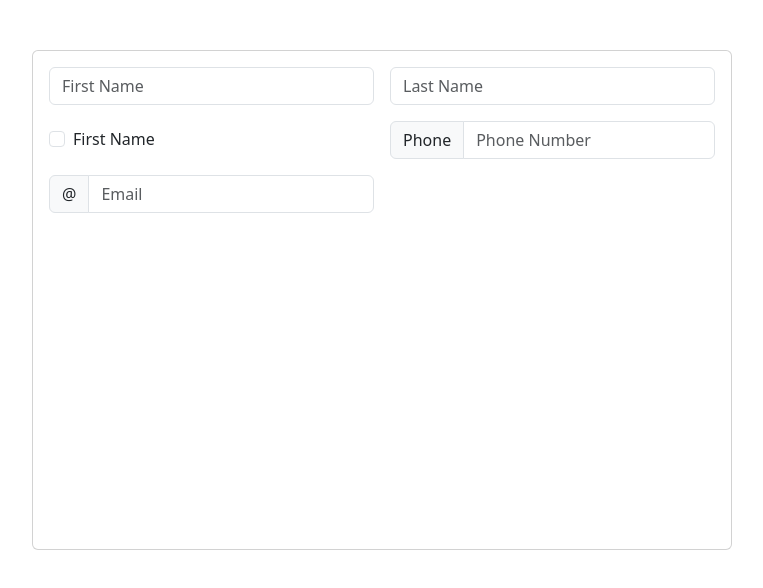
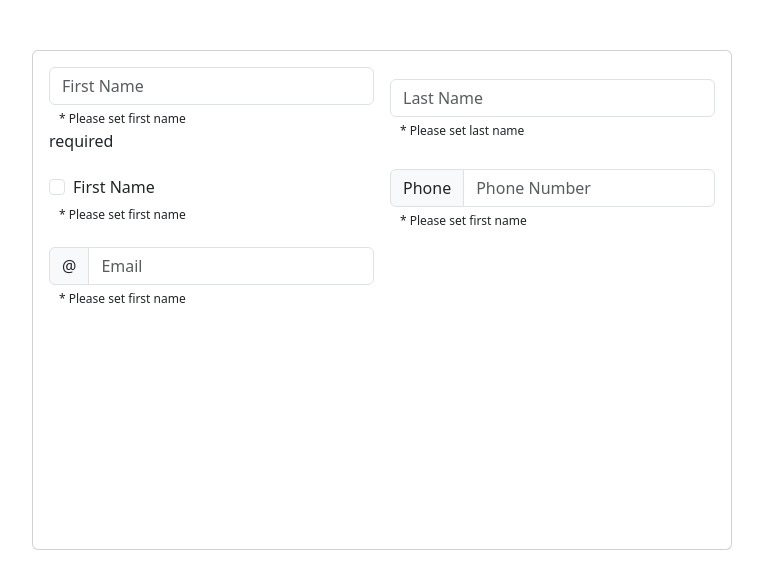
Before and after one commit to TechCodingDeveloper/form-generator, an Angular app: page / in a window 1280 px wide. Shown: the top 588 px of the page, without its empty margins (258-1021 px from the left). Built offline with nearby package versions, Linux system fonts and the light colour scheme.

Commit message:
Add Validation Error

```diff
--- a/src/app/app.component.ts
+++ b/src/app/app.component.ts
@@ -33,7 +33,7 @@ export class AppComponent {
     this.Inputs = new Array<InputModel<CustomerForm>>();
 
     this.Inputs.push(
-      {Name:x=>x.FirstName,Title:"First Name",Description:"Please set first name",Format: FormatType.Text,Validations: [Validators.required,Validators.min(12)]  } as InputModel<CustomerForm>,
+      {Name:x=>x.FirstName,Title:"First Name",Description:"Please set first name",Format: FormatType.Text,Validations: [Validators.required]  } as InputModel<CustomerForm>,
       {Name:x=>x.LastName,Title:"Last Name",Description:"Please set last name",Format: FormatType.Text } as InputModel<CustomerForm>,
       {Name:x=>x.IsSingle,Title:"First Name",Description:"Please set first name",Format: FormatType.CheckBox } as InputModel<CustomerForm>,
       {Name:x=>x.PhoneNumber,Title:"Phone Number",Description:"Please set first name",Format: FormatType.PhoneNumber } as InputModel<CustomerForm>,
--- a/src/app/component/form-generation/form-generation.component.html
+++ b/src/app/component/form-generation/form-generation.component.html
@@ -4,29 +4,48 @@
 
       <div class="form-group field" *ngIf="item.Format == 0">
         <input type="text" [formControl]="item.FormControl" class="form-control" placeholder="{{item.Title}}" name="Name" id='name'/>
+        <span class="description" *ngIf="item.Description">* {{item.Description}}</span>
+        <div [innerHTML]="ShowErrors(item.FormControl)">
         </div>
 
-      <div class="form-check" *ngIf="item.Format == 5">
+      </div>
+
+      <div *ngIf="item.Format == 5">
+        <div class="form-check" >
           <input class="form-check-input" type="checkbox" [formControl]="item.FormControl" value="" id="flexCheckIndeterminateDisabled" >
           <label class="form-check-label" for="flexCheckIndeterminateDisabled">
             {{item.Title}}
           </label>
         </div>
-      <div class="form-check" *ngIf="item.Format == 6">
+        <span class="description" *ngIf="item.Description">* {{item.Description}}</span>
+      </div>
+
+
+      <div *ngIf="item.Format == 6">
+        <div class="form-check" >
           <input class="form-check-input" type="checkbox" value=""  [formControl]="item.FormControl" >
           <label class="form-check-label" for="flexCheckIndeterminateDisabled">
             {{item.Title}}
           </label>
         </div>
+        <span class="description" *ngIf="item.Description">* {{item.Description}}</span>
+      </div>
 
-      <div class="input-group" *ngIf="item.Format == 3">
+
+      <div *ngIf="item.Format == 3">
+        <div class="input-group" >
           <span class="input-group-text" id="basic-addon1">@</span>
           <input type="text" [formControl]="item.FormControl" class="form-control" placeholder="{{item.Title}}" aria-label="Username" aria-describedby="basic-addon1">
         </div>
+        <span class="description" *ngIf="item.Description">* {{item.Description}}</span>
+      </div>
 
-      <div class="input-group" *ngIf="item.Format == 2">
+      <div *ngIf="item.Format == 2">
+        <div class="input-group" >
           <span class="input-group-text" >Phone</span>
           <input [formControl]="item.FormControl" type="text" class="form-control" placeholder="{{item.Title}}" aria-label="Username" aria-describedby="basic-addon1">
+        </div>
+        <span class="description" *ngIf="item.Description">* {{item.Description}}</span>
       </div>
 
     </div>
--- a/src/app/component/form-generation/form-generation.component.scss
+++ b/src/app/component/form-generation/form-generation.component.scss
@@ -3,3 +3,8 @@
   margin: 50px auto 10px auto;
   height: 500px;
 }
+
+.description {
+ font-size: 12px;
+  margin-left: 10px;
+}
--- a/src/app/component/form-generation/form-generation.component.ts
+++ b/src/app/component/form-generation/form-generation.component.ts
@@ -14,7 +14,6 @@ export class FormGenerationComponent<T> implements OnInit, OnChanges {
   }
 
   ngOnChanges(changes: SimpleChanges): void {
-    debugger;
   }
 
   @Input() inputs?: Array<InputModel<T>>;
@@ -26,7 +25,6 @@ export class FormGenerationComponent<T> implements OnInit, OnChanges {
   formGroup: FormGroup = new FormGroup({});
 
   ngOnInit(): void {
-
     this.extentInputs = this.inputs as Array<InputExtendModel<T>>;
     this.extentInputs?.forEach(input => {
       if (input) {
@@ -37,11 +35,22 @@ export class FormGenerationComponent<T> implements OnInit, OnChanges {
         input.FormControl = form;
       }
     });
-
     this.formGroup.valueChanges.subscribe(res => {
       debugger;
     });
+  }
 
+  ShowErrors(form: FormControl) {
+    if (form.errors) {
+      let k='';
+      Object.keys(form.errors).forEach(key=>{
+        k = `<span>${key}</span>`
+      })
+
+      return k;
+    }else{
+      return  null;
+    }
   }
 
 
--- a/src/app/component/form-generation/models/input-model.ts
+++ b/src/app/component/form-generation/models/input-model.ts
@@ -1,5 +1,5 @@
 import {FormatType} from "./format-model";
-import {FormControl, ValidatorFn} from "@angular/forms";
+import {AsyncValidatorFn, FormControl, FormControlOptions, ValidatorFn} from "@angular/forms";
 
 
 export class InputModel<T> {
@@ -7,7 +7,7 @@ export class InputModel<T> {
   Title?: string;
   InputType: any;
   Description?: string;
-  Validations?: ValidatorFn[];
+  Validations?: ValidatorFn | ValidatorFn[] | FormControlOptions | null;
   Format?: FormatType;
   AccessLevel: any;
   Priority?: number;
```
Lines whose indentation alone changed are shown as unchanged.
